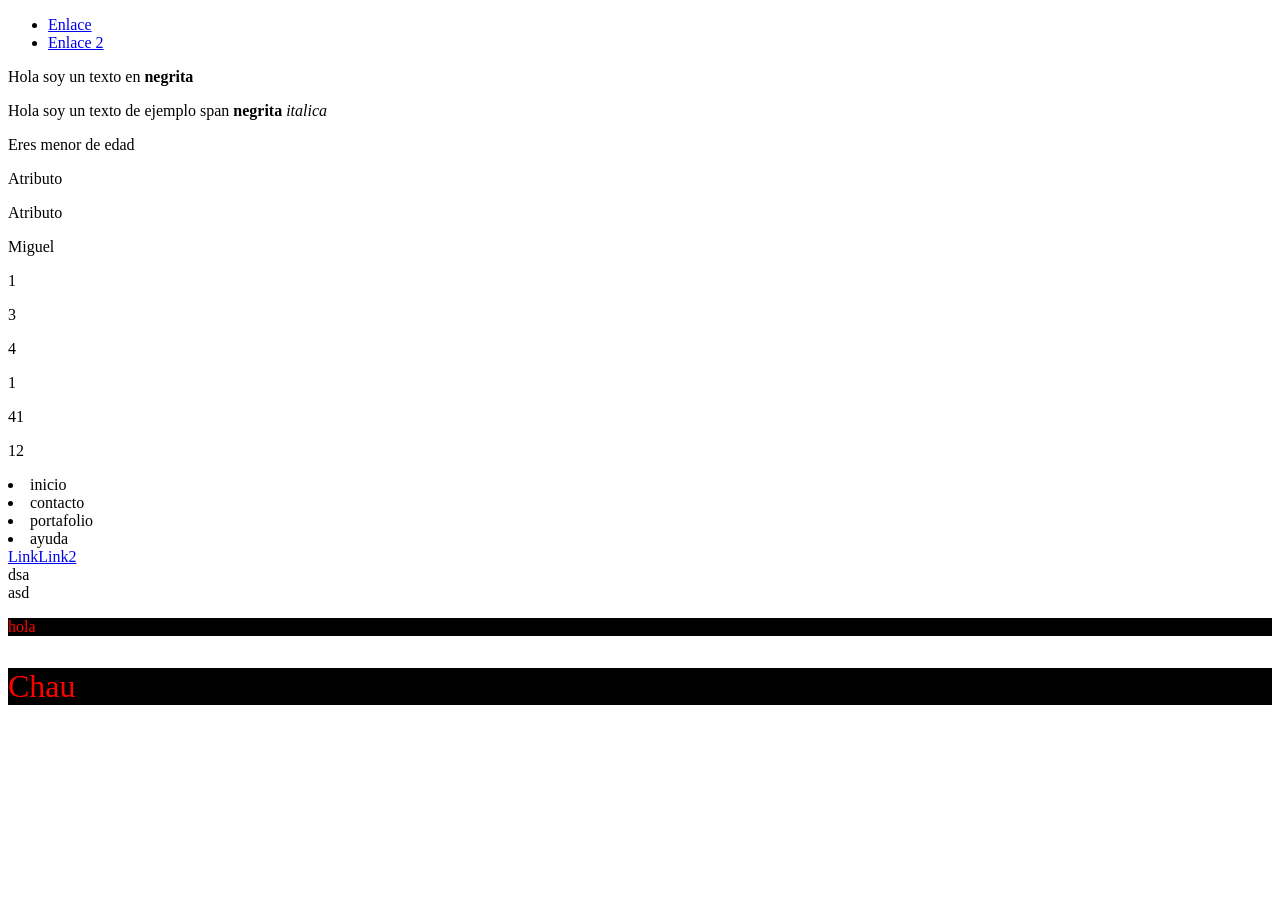
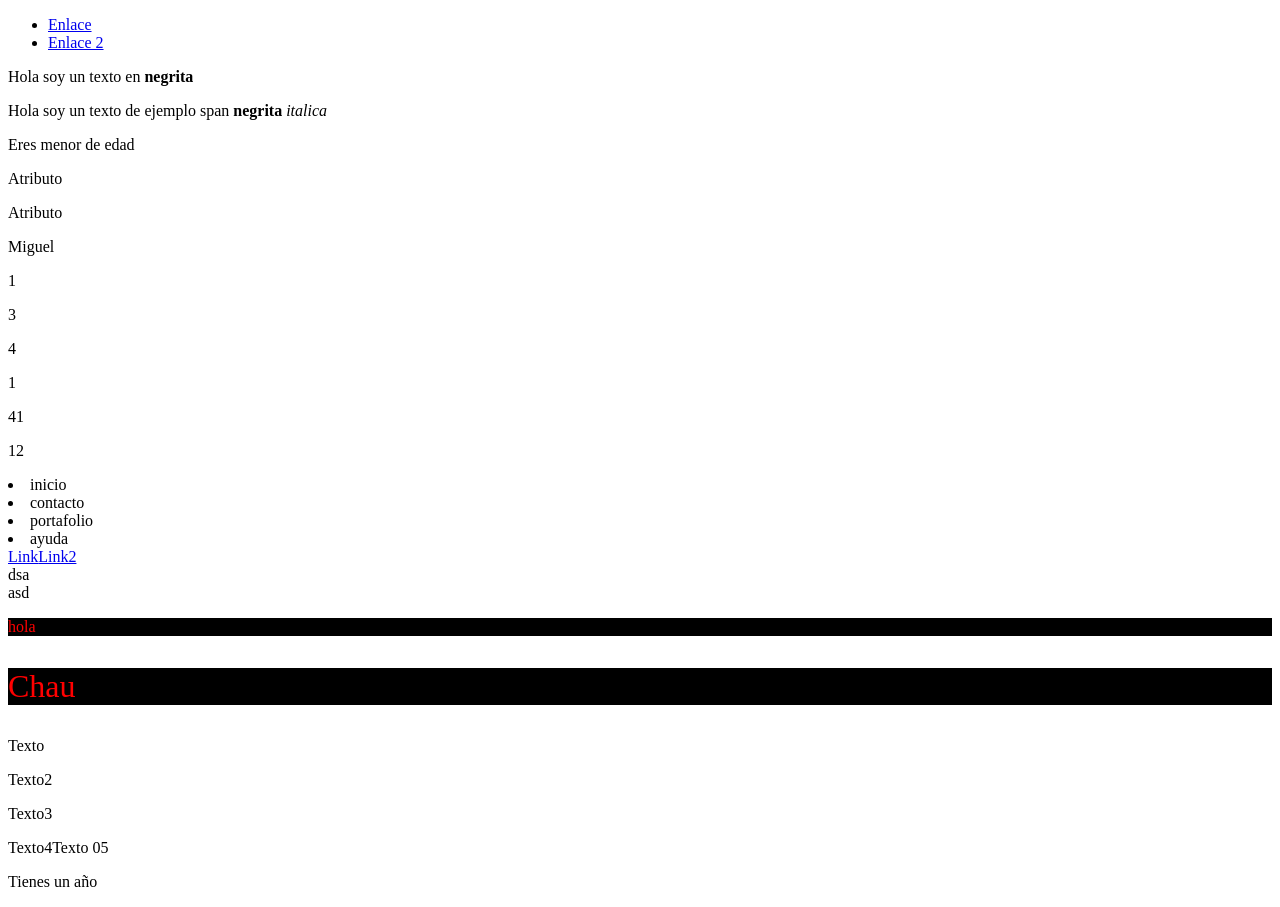
Before and after one commit to mijel861999/curso-pug, a website: page clase1.pug in a window 1280 px wide. Before the commit the page ends 800 px from the top, so only its background shows below. Drawn offline with nearby package versions, Linux system fonts and the light colour scheme; files that its build step writes are made by us from their sources.

Commit message:
feat: clase 4

```diff
--- a/clase1.pug
+++ b/clase1.pug
@@ -68,3 +68,31 @@
 			background: 'black',
 			'font-size': '2em'
 		}) Chau
+
+		//-Atributos de clase
+		p(class="texto rojo") Texto
+		p(class=["texto", "rojo"]) Texto2
+
+		- var clases = ['rojo', 'centrado', 'fondo']
+		p(class="azul" class=clases) Texto3
+
+		//- Clase e ID literal
+		a.azul123(class=clases) Texto4
+		a#top(class=clases) Texto 05
+
+		//- &attributes({})
+		//- p&attributes({
+		//- 	'data-link': 'false',
+		//- 	'data-text': 'true'
+		//- })
+
+		//- Case (case var when & default)
+		- var edad1 = 1;
+		case edad1
+			when -2
+			when -1
+			when 0
+				p Eres un bebé
+			when 1: p Tienes un año
+			default
+				p Tienes más de un año
```
Also changed, not shown: clase1.html.
